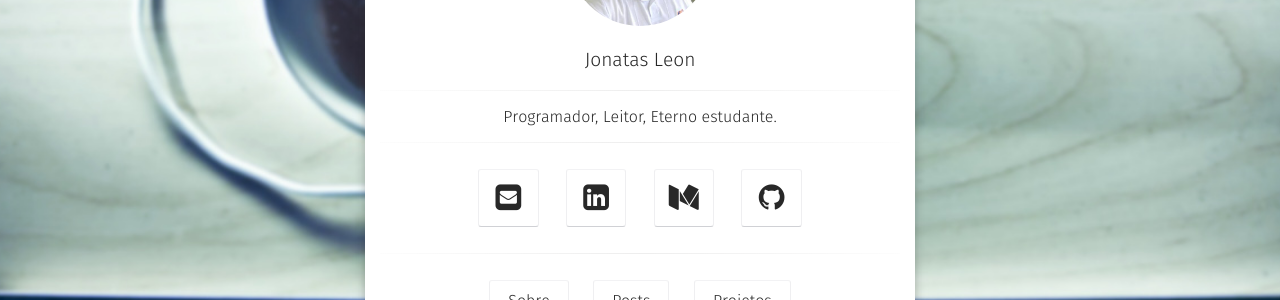
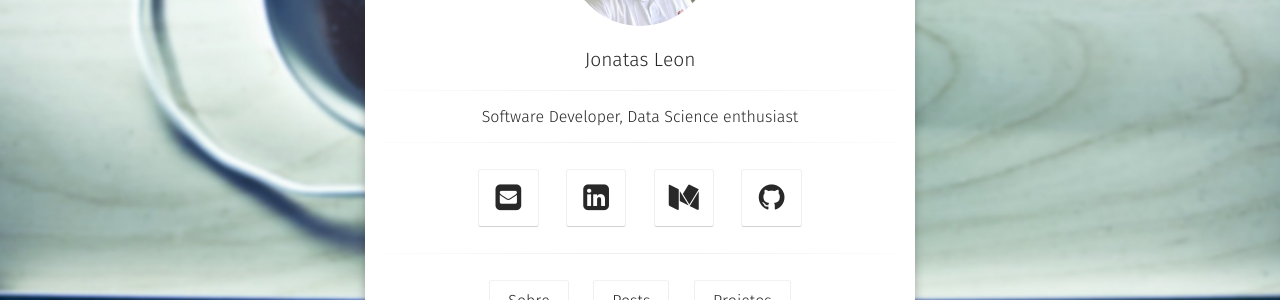
Before and after one commit to jonatasleon/blog, a Jekyll site: the page built from index.md, in a window 1280 px wide. Shown: the part 350-650 px from the top of the page. Built offline with Jekyll 4.4.1, drawn with Linux system fonts in a browser that asks for light colours; some web fonts are replaced.

Commit message:
Updates bio

```diff
--- a/_config.yml
+++ b/_config.yml
@@ -1,8 +1,8 @@
 # Site
 title:              Jonatas Leon
-bio:                'Programador, Leitor, Eterno estudante.'
+bio:                'Software Developer, Data Science enthusiast'
 locale:             pt_BR
-baseurl:            /
+baseurl:            ''
 url:                http://jonatasleon.com
 description: >-
   Blog pessoal sobre programação, tecnologia, a vida, o universo e tudo mais.
```
